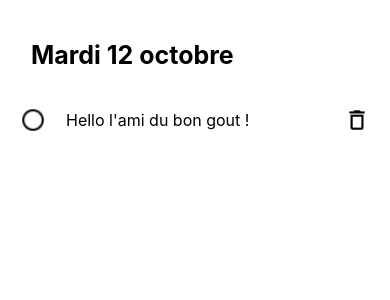
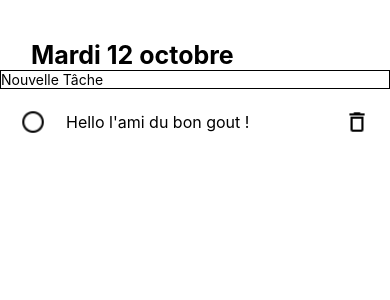
Before and after one commit to JulienMulle/todolist, a React Native app: screen / in a window 390 px wide. Shown: the top 300 px of the page. Built offline with nearby package versions, Linux system fonts and the light colour scheme.

Commit message:
mise en forme de TaskForm

```diff
--- a/src/screens/tasks/TaskForm.js
+++ b/src/screens/tasks/TaskForm.js
@@ -1,5 +1,5 @@
 import React, { useState } from 'react';
-import { TextInput, View } from 'react-native';
+import { TextInput, View, StyleSheet } from 'react-native';
 
 export default function TaskForm() {
     const [newTask, setNewTask] = useState();
@@ -10,10 +10,18 @@ export default function TaskForm() {
     return (
         <View>
             <TextInput
-            style={{}}
+            style={styles.input}
             onChangeText={onChangeText}
             value={newTask}
+            placeholder="Nouvelle Tâche"
             />
         </View>
     )
 }
+
+const styles = StyleSheet.create({
+    input:{
+        borderColor:"black",
+        borderWidth:1,
+    },
+})
```
